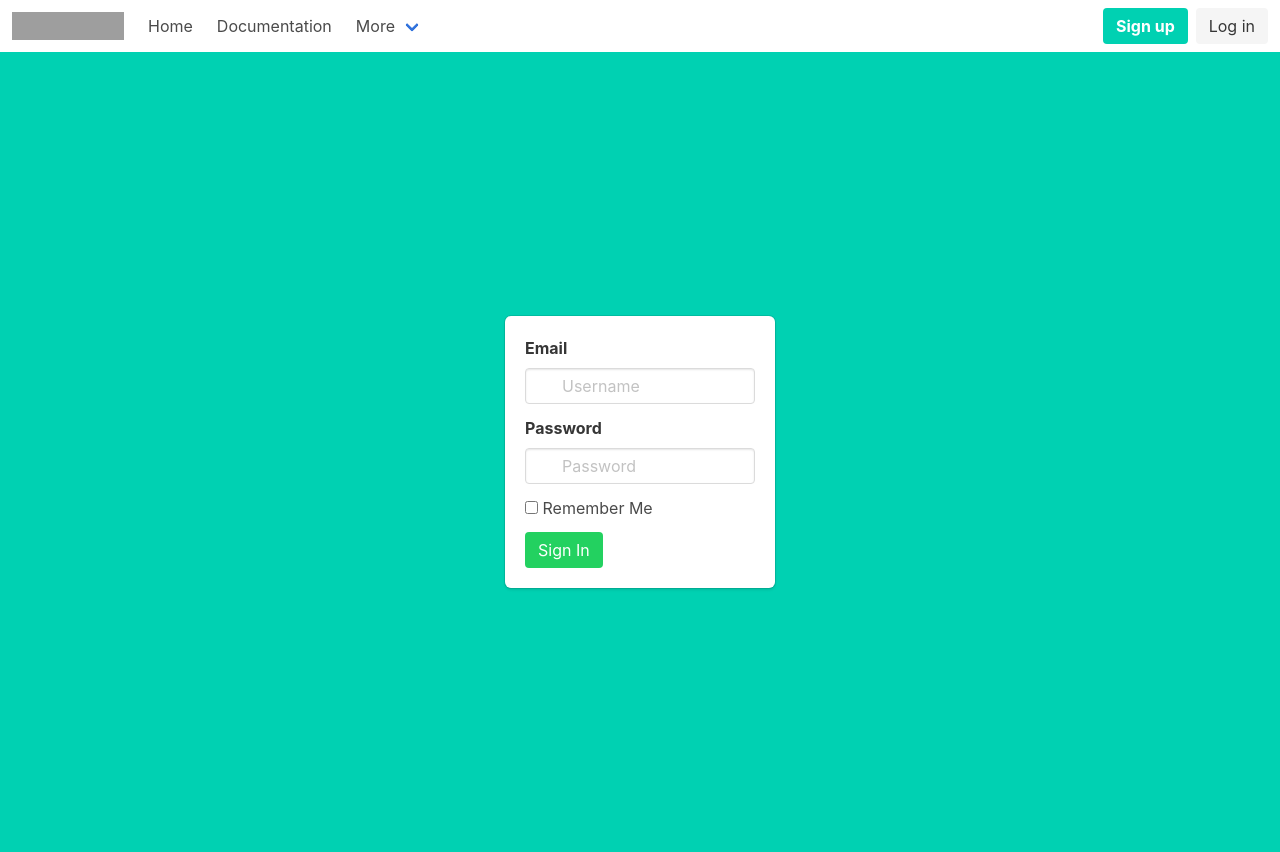
After one commit to mjtiempo/markmeet, a Flask app: page /login in a window 1280 px wide. The commit adds this page. Run offline with Flask 2, Linux system fonts and the light colour scheme; some libraries are stand-ins or nearby versions; grey boxes are pictures that could not be loaded.

Commit message:
added navbar

```diff
--- a/app/application/__init__.py
+++ b/app/application/__init__.py
@@ -19,10 +19,11 @@ def create_app():
         #include routes
         #from . import routes
         from .home import home
+        from .auth import auth
 
         #register blueprints
-        #app.register_blueprint(auth.auth_bp)
         #app.register_blueprint(admin.admin_bp)
         app.register_blueprint(home.home_bp)
+        app.register_blueprint(auth.auth_bp)
 
         return app
--- /dev/null
+++ b/app/application/auth/auth.py
@@ -0,0 +1,13 @@
+from flask import Blueprint, render_template
+from flask import current_app as app
+from ..forms import LoginForm
+
+
+#Configure Blueprint
+auth_bp = Blueprint('auth', __name__)
+
+@auth_bp.route('/login', methods=['GET'])
+def login():
+    #login form
+    form = LoginForm()
+    return render_template('auth/login.html', title="Login", form=form)
--- a/app/application/forms.py
+++ b/app/application/forms.py
@@ -0,0 +1,9 @@
+from flask_wtf import FlaskForm
+from wtforms import StringField, PasswordField, BooleanField, SubmitField
+from wtforms.validators import DataRequired
+
+class LoginForm(FlaskForm):
+    username = StringField('Username', validators=[DataRequired()])
+    password = PasswordField('Password', validators=[DataRequired()])
+    remember_me = BooleanField('Remember Me')
+    submit = SubmitField('Sign In')
--- /dev/null
+++ b/app/application/templates/auth/login.html
@@ -0,0 +1,37 @@
+{% extends "base.html" %}
+
+{% block content %}
+        <div class="columns is-centered">
+        <div class="column is-5-tablet is-4-desktop is-3-widescreen">
+          <form action="" class="box">
+            <div class="field">
+              <label for="" class="label">Email</label>
+              <div class="control has-icons-left">
+                {{ form.username(size=32, class_="input", type_="email", placeholder="Username") }}
+                <span class="icon is-small is-left">
+                  <i class="fa fa-envelope"></i>
+                </span>
+              </div>
+            </div>
+            <div class="field">
+              <label for="" class="label">Password</label>
+              <div class="control has-icons-left">
+                {{ form.password(size=32, class_="input", type_="password", placeholder="Password") }}
+                <span class="icon is-small is-left">
+                  <i class="fa fa-lock"></i>
+                </span>
+              </div>
+            </div>
+            <div class="field">
+              <label for="" class="checkbox">
+                {{ form.remember_me() }} {{ form.remember_me.label }}
+              </label>
+            </div>
+            <div class="field">
+              {{ form.submit(class_="button is-success") }}
+            </div>
+          </form>
+        </div>
+      </div>
+
+{% endblock %}
--- a/app/application/templates/base.html
+++ b/app/application/templates/base.html
@@ -10,22 +10,27 @@
         {% endif %}
     </title>
     <link rel="stylesheet" href="https://cdnjs.cloudflare.com/ajax/libs/bulma/0.7.2/css/bulma.min.css" />
+    <link rel="stylesheet" href="{{ url_for('static', filename="dist/fa-free/css/all.min.css") }}">
 </head>
 
 <body>
+<header class="hero-head">
+            {% include 'inc/nav.html' %}
+</header>
     <section class="hero is-primary is-fullheight">
 
-        <header class="hero-head">
-            {% include 'inc/nav.html' %}
-        </header>
+
 
         <div class="hero-body">
-            <div class="container has-text-centered">
+            <div class="container">
                {% block content %}
                {% endblock %}
             </div>
         </div>
     </section>
+
+    <script src="{{ url_for('static', filename="dist/fa-free/js/all.min.js") }}"></script>
+    <script src="{{ url_for('static', filename="dist/bulma/js/bulma.js") }}"></script>
 </body>
 
 </html>
--- a/app/application/templates/home/home.html
+++ b/app/application/templates/home/home.html
@@ -1,5 +1,7 @@
 {% extends 'base.html' %}
 
 {% block content %}
+<div class="columns is-centered">
 Hello Home
+</div>
 {% endblock content %}
--- a/app/application/templates/inc/nav.html
+++ b/app/application/templates/inc/nav.html
@@ -1,24 +1,60 @@
-            <nav class="navbar">
-                <div class="container">
+        <nav class="navbar" role="navigation" aria-label="main navigation">
+            <div class="navbar-brand">
+                <a class="navbar-item" href="{{ url_for('home.index') }}">
+                <img src="{{ url_for('static', filename='dist/logo.png') }}" width="112" height="28">
+                </a>
 
-                    <div id="navbarMenuHeroA" class="navbar-menu">
-                        <div class="navbar-end">
+                <a role="button" class="navbar-burger burger" aria-label="menu" aria-expanded="false" data-target="navbarBasicExample">
+                <span aria-hidden="true"></span>
+                <span aria-hidden="true"></span>
+                <span aria-hidden="true"></span>
+                </a>
+            </div>
+
+            <div id="navbarBasicExample" class="navbar-menu">
+                <div class="navbar-start">
                 <a href="{{ url_for('home.index') }}" class="navbar-item">
                     Home
                 </a>
-                            <a href="#" class="navbar-item">
-                                Profile
+
+                <a class="navbar-item">
+                    Documentation
                 </a>
-                            <a href="#" class="navbar-item">
-                                Login
+
+                <div class="navbar-item has-dropdown is-hoverable">
+                    <a class="navbar-link">
+                    More
                     </a>
-                            <a href="#" class="navbar-item">
-                                Sign Up
+
+                    <div class="navbar-dropdown">
+                    <a class="navbar-item">
+                        About
                     </a>
-                            <a href="#" class="navbar-item">
-                                Logout
+                    <a class="navbar-item">
+                        Jobs
+                    </a>
+                    <a class="navbar-item">
+                        Contact
+                    </a>
+                    <hr class="navbar-divider">
+                    <a class="navbar-item">
+                        Report an issue
                     </a>
                     </div>
                 </div>
                 </div>
+
+                <div class="navbar-end">
+                <div class="navbar-item">
+                    <div class="buttons">
+                    <a class="button is-primary">
+                        <strong>Sign up</strong>
+                    </a>
+                    <a href="{{ url_for('auth.login') }}" class="button is-light">
+                        Log in
+                    </a>
+                    </div>
+                </div>
+                </div>
+            </div>
         </nav>
```
Also changed, not shown: app/application/auth.py (deleted). Lines whose indentation alone changed are shown as unchanged.
